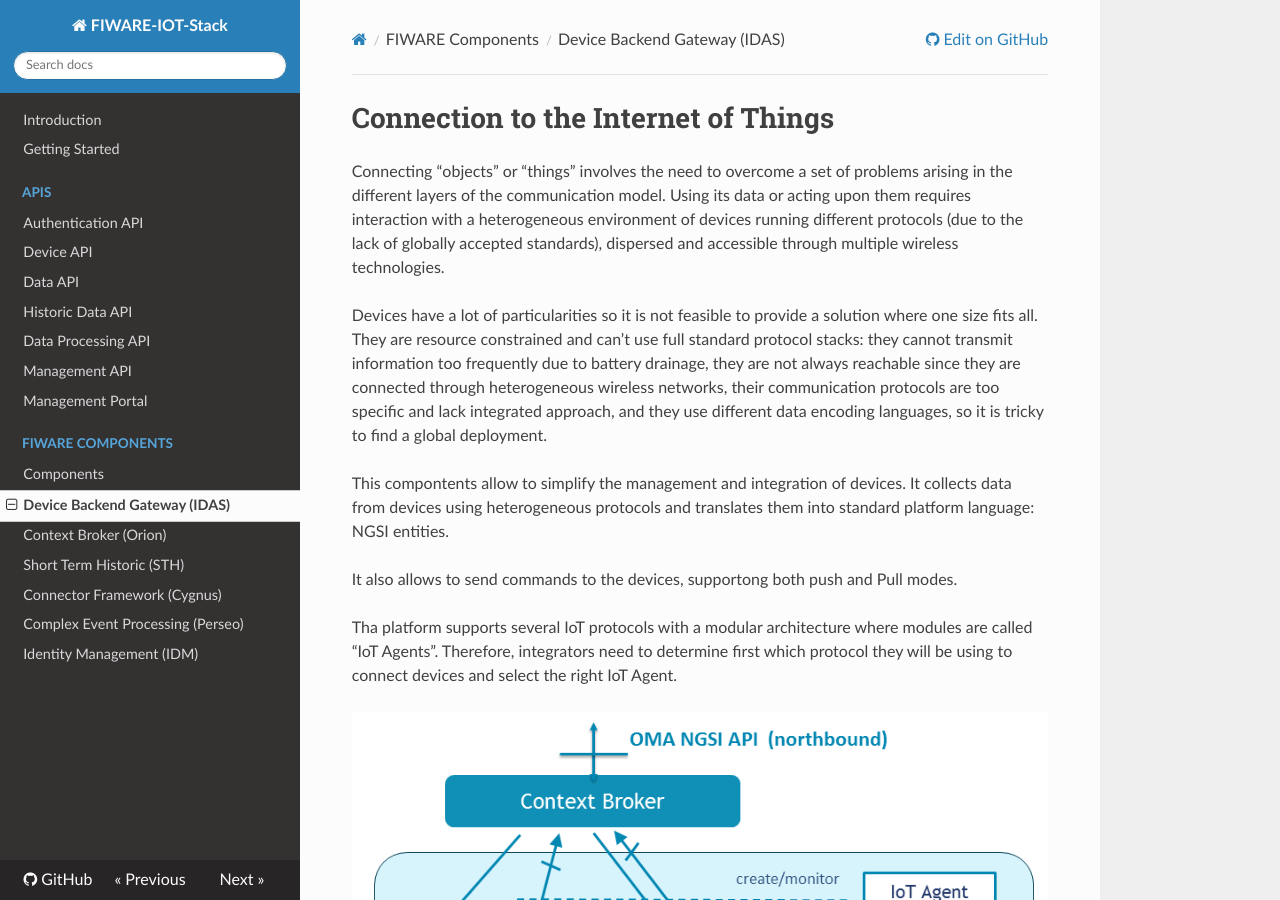
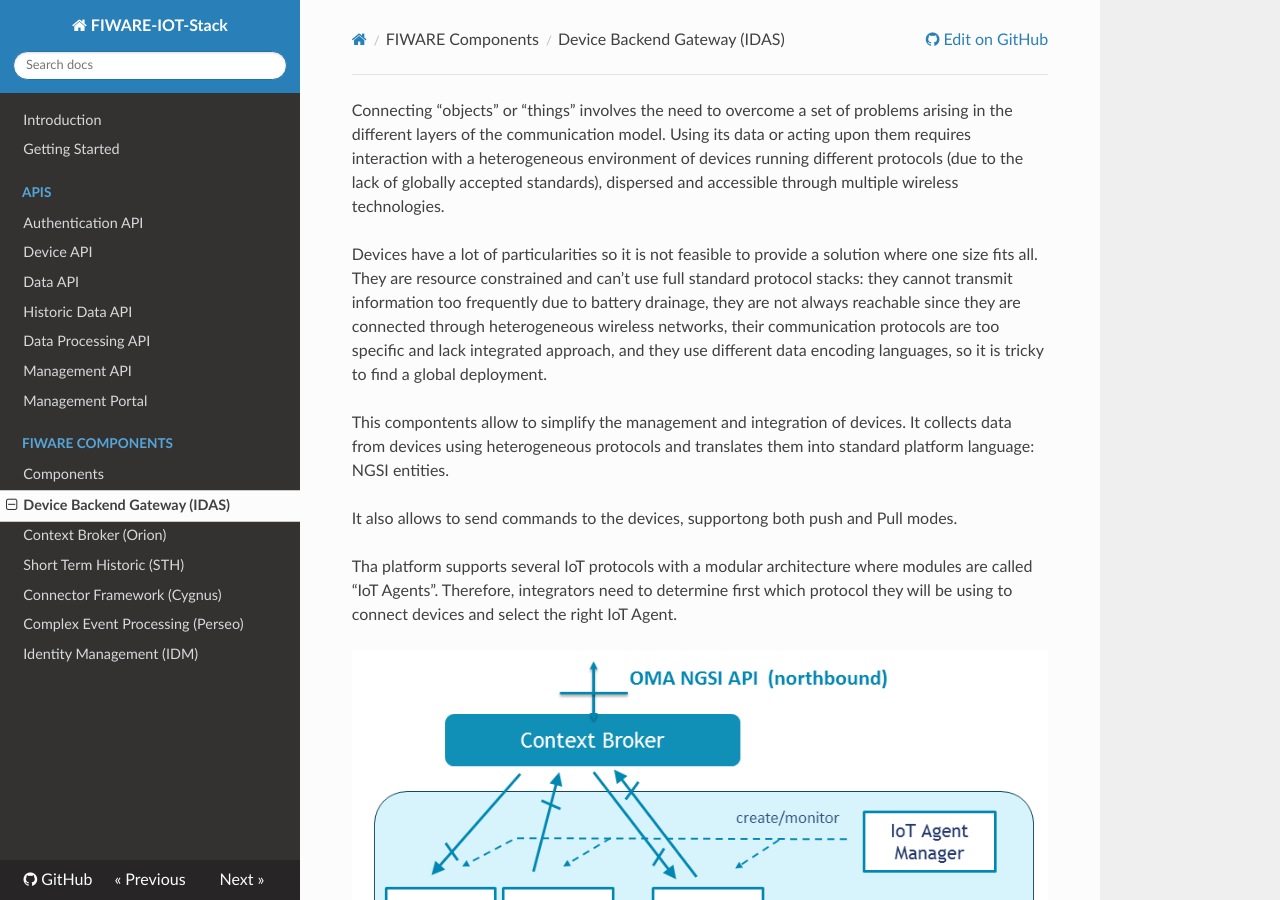
Before and after one commit to telefonicaid/thinking-cities, an MkDocs documentation site: the page built from docs/device_gateway.md, in a window 1280 px wide and 900 px high. Built offline with MkDocs 1.6.1, drawn with Linux system fonts in a browser that asks for light colours; nearby versions of some CDN libraries; old or Windows-style settings are respelled for this version of MkDocs.

Commit message:
Update device_gateway.md

```diff
--- a/docs/device_gateway.md
+++ b/docs/device_gateway.md
@@ -1,7 +1,3 @@
-
-
-
-# Connection to the Internet of Things
 
 Connecting “objects” or “things” involves the need to overcome a set of problems arising in the different layers of the communication model. Using its data or acting upon them requires interaction with a heterogeneous environment of devices running different protocols (due to the lack of globally accepted standards), dispersed and accessible through multiple wireless technologies.
 
```
